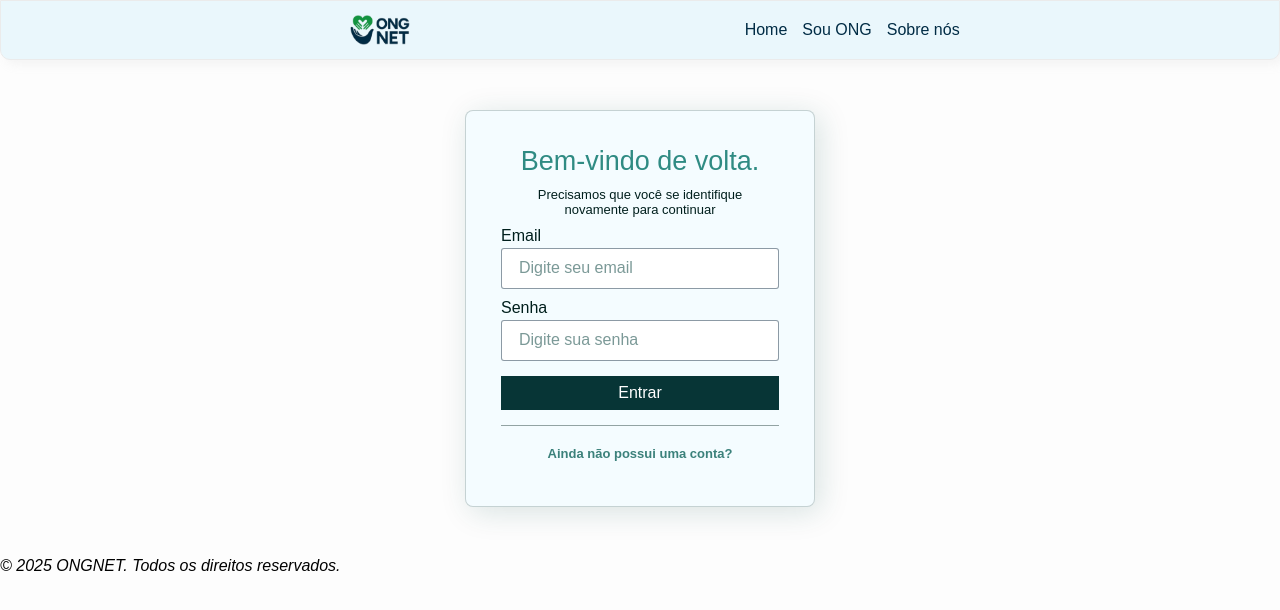
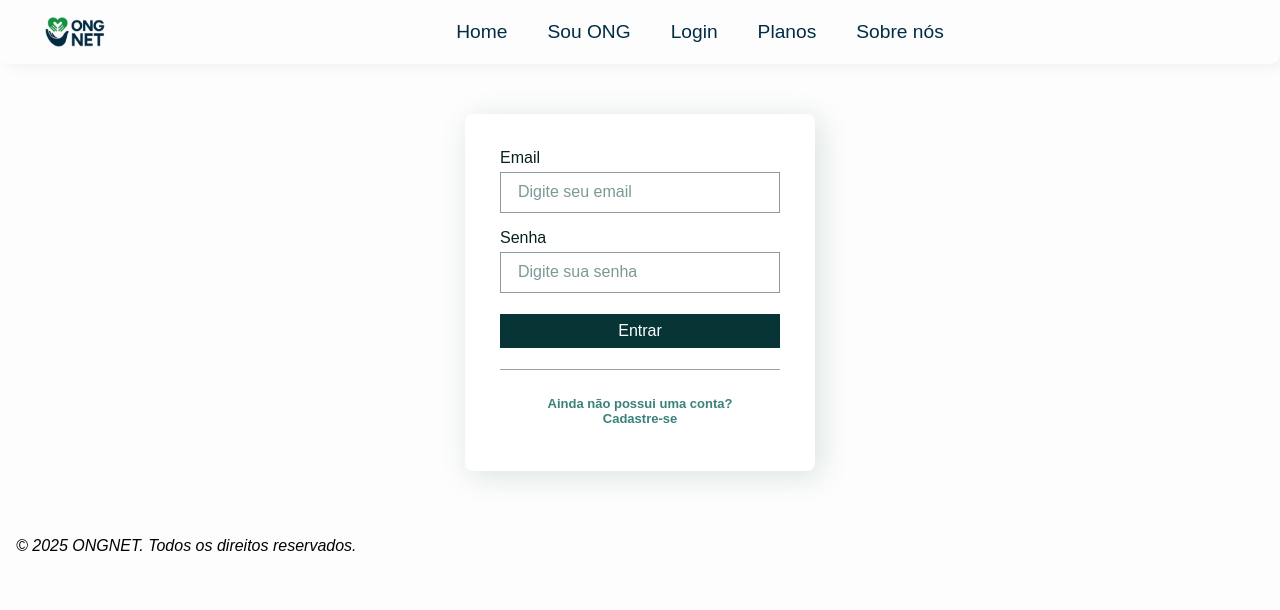
Before and after one commit to Guid0Dev/ONGNET, a plain HTML site: page Login/login.html in a window 1280 px wide. Drawn offline with nearby package versions, Linux system fonts and the light colour scheme; a web font is replaced by a local one.

Commit message:
inserção do menu hamburguer

```diff
--- a/Login/login.css
+++ b/Login/login.css
@@ -26,22 +26,42 @@ body {
 header {
     display: flex;
     align-items: center;
-    justify-content: center;
 
-    position: sticky;
+    position: relative;
     padding: 0 15px;
-    height: 60px;
+    height: 4rem;
 
     box-shadow: 5px 5px 10px #bec0c025;
-    background-color: #eaf7fc;
-    border: 1px solid #ebebeb;
+    background-color: #fdfdfd;
+
     border-radius: 0 0 10px 10px;
+}
+
+.ul-header {
+    display: none;
+    position: absolute;
+    top: 4rem;
+    left: 0;
+    right: 0;
+    padding: 1rem;
+    background-color: #fdfdfd;
+}
+
+.ul-header li {
+    margin-bottom: 1rem;
+    padding: .25rem;
+    cursor: pointer;
+    font-size: 1.2rem;
+
+}
+.ul-header.ativo {
+    display: block;
 }
 
 .nav-header {
     display: flex;
     align-items: center;
-    justify-content: space-evenly;
+    justify-content: space-between;
     width: 100%;
 }
 
@@ -55,21 +75,16 @@ header {
     width: 60px;
 }
 
-.ul-header {
-    display: flex;
-    align-items: center;
-    justify-content: center;
-    gap: 15px;
-}
-
 .ul-header a {
     color: #012C45;
     font-weight: 500;
     transition: all .5s ease;
 }
+
 .ul-header a:hover {
     color: #236963;
 }
+
 .ul-header li i {
     color: #072220;
 }
@@ -89,11 +104,11 @@ form {
     box-shadow: 5px 5px 30px #104e4927;
     border-radius: 8px;
 
-    border: 1px solid #001f1d31;
     padding: 35px;
-    max-width: 350px;
+    max-width: 100%;
+    width: 350px;
 
-    background-color: #f4fcff;
+    background-color: #ffffff;
     font-size: 1rem;
 }
 
@@ -101,7 +116,7 @@ form {
     display: flex;
     flex-direction: column;
     width: 100%;
-    gap: 10px;
+    gap: 16px;
 }
 
 .input-box {
@@ -109,16 +124,18 @@ form {
     flex-direction: column;
     justify-content: center;
     width: 100%;
-    gap: 3px;
+    gap: 5px;
 }
 
 .form-group p a {
     color: #3b817b;
     font-weight: 600;
 }
+
 .form-group p a:hover {
     text-decoration: underline;
 }
+
 .button-box {
     display: flex;
     align-items: center;
@@ -138,6 +155,7 @@ form {
 
     transition: all .5s ease;
 }
+
 .button-box button:hover {
     background-color: #236963;
 }
@@ -161,14 +179,12 @@ form p {
 .input-box input {
     width: 100%;
     padding: 12px;
-    border-radius: 3px;
     border: 1px solid #334b5f8f;
     transition: all 1s ease;
-
 }
 
 .input-box label {
-    color: #001f1d;
+    color: #072220;
     font-weight: 500;
 }
 
@@ -178,10 +194,6 @@ form p {
     color: #0e46418c;
 }
 
-.input-box input:focus {
-    border: 1px solid #2f8b83;
-    box-shadow: .5px .5px 5px #2f8b8373;
-}
 .line {
     content: "";
     display: flex;
@@ -190,3 +202,44 @@ form p {
     height: 1px;
     background-color: #07222069;
 }
+
+
+i {
+    display: flex;
+    align-items: center;
+    justify-content: center;
+}
+
+footer {
+    box-shadow:5px 5px 10px #bec0c025;
+    padding: 1rem;
+    height: 100px;
+}
+#btnMenu {
+    background: none;
+    cursor: pointer;
+    font-size: 2rem;
+    padding: 20px;
+    color: #1b4e4a;
+}
+
+@media screen and (min-width: 700px){
+
+    .ul-header {
+        display: flex;
+        align-items: center;
+        justify-content: center;
+        width: 100%;
+        gap:2rem;
+        position: initial;
+        padding: 0px;
+    }
+
+    #btnMenu{
+        display: none;
+    }
+
+    .ul-header li {
+        margin-bottom: 0;
+    }
+}
--- a/Login/login.html
+++ b/Login/login.html
@@ -6,9 +6,7 @@
     <meta name="viewport" content="width=device-width, initial-scale=1.0">
     <title>ONGNET | Login</title>
     <link rel='stylesheet'
-        href='https://cdn-uicons.flaticon.com/3.0.0/uicons-solid-straight/css/uicons-solid-straight.css'>
-    <link rel='stylesheet'
-        href='https://cdn-uicons.flaticon.com/3.0.0/uicons-solid-rounded/css/uicons-solid-rounded.css'>
+        href='https://cdn-uicons.flaticon.com/3.0.0/uicons-regular-rounded/css/uicons-regular-rounded.css'>
     <link rel="stylesheet" href="login.css">
     <link rel="preconnect" href="https://fonts.googleapis.com">
     <link rel="preconnect" href="https://fonts.gstatic.com" crossorigin>
@@ -22,19 +20,31 @@
 
         <nav class="nav-header">
             <div class="logo">
-                <a href="/">
+                <a href="/home.html">
                     <img src="./img/logo-ongnet.png" alt="Logo ONGNET" width="50">
                 </a>
             </div>
-            <ul class="ul-header">
+
+
+            <ul class="ul-header" id="menuLink">
                 <li>
-                    <a href="/" target="_self">
+                    <a href="/home.html" target="_self">
                         <span>Home</span>
                     </a>
                 </li>
                 <li>
+                    <a href="cadastro.html" target="_self">
+                        <span>Sou ONG</span>
+                    </a>
+                </li>
+                <li>
                     <a href="login.html" target="_self">
-                        <span>Sou ONG</span>
+                        <span>Login</span>
+                    </a>
+                </li>
+                <li>
+                    <a href="sobre.html" target="_self">
+                        <span>Planos</span>
                     </a>
                 </li>
                 <li>
@@ -42,7 +52,11 @@
                         <span>Sobre nós</span>
                     </a>
                 </li>
+
             </ul>
+            <button type="button" aria-label="Abrir menu da navegação" aria-expanded="false" id="btnMenu">
+                <i class="fi fi-rr-menu-burger"></i>
+            </button>
 
         </nav>
 
@@ -53,12 +67,10 @@
         <section>
 
             <form>
-                <h2>Bem-vindo de volta.</h2>
-                <p>Precisamos que você se identifique novamente para continuar</p>
                 <div class="form-group">
                     <div class="input-box">
-                        <label for="cnpj">Email</label>
-                        <input type="text" placeholder="Digite seu email" name="cnpj" id="cnpj">
+                        <label for="email">Email</label>
+                        <input type="text" placeholder="Digite seu email" name="email" id="email">
                     </div>
                     <div class="input-box">
                         <label for="password">Senha</label>
@@ -70,17 +82,24 @@
                     <div class="line">
 
                     </div>
-                    <p><a href="/cadastro.html">Ainda não possui uma conta?</a></p>
+                    <p><a href="/cadastro.html">Ainda não possui uma conta? <br>Cadastre-se</a></p>
             </form>
         </section>
     </main>
     <footer>
         <address>
-         <p>© 2025 ONGNET. Todos os direitos reservados.</p>
+            <p>© 2025 ONGNET. Todos os direitos reservados.</p>
         </address>
     </footer>
+    <script src="menu.js"></script>
+    <script>
+        const input = document.querySelectorAll('input');
+        const inputEmail = input.trim();
+        const inputPassword = input.trim();
 
-    <script src="login.js"></script>
+
+
+    </script>
 </body>
 
 </html>
--- a/Login/login.js
+++ /dev/null
@@ -1,2 +0,0 @@
-const teste = "teste";
-console.log(teste);
--- /dev/null
+++ b/Login/menu.js
@@ -0,0 +1,17 @@
+const menu = document.getElementById('menuLink');
+console.log(menu);
+const btnMenu = document.getElementById('btnMenu');
+console.log(btnMenu);
+
+btnMenu.addEventListener('click', () => {
+    menu.classList.toggle('ativo');
+
+    if (menu.classList.contains('ativo')) {
+        btnMenu.setAttribute('aria-label', 'Fechar menu de navegação');
+        btnMenu.setAttribute('aria-expanded', 'false');
+    } else {
+        btnMenu.setAttribute('aria-label', 'Abrir menu de navegação');
+        btnMenu.setAttribute('aria-expanded', 'true');
+    }
+
+});
```
